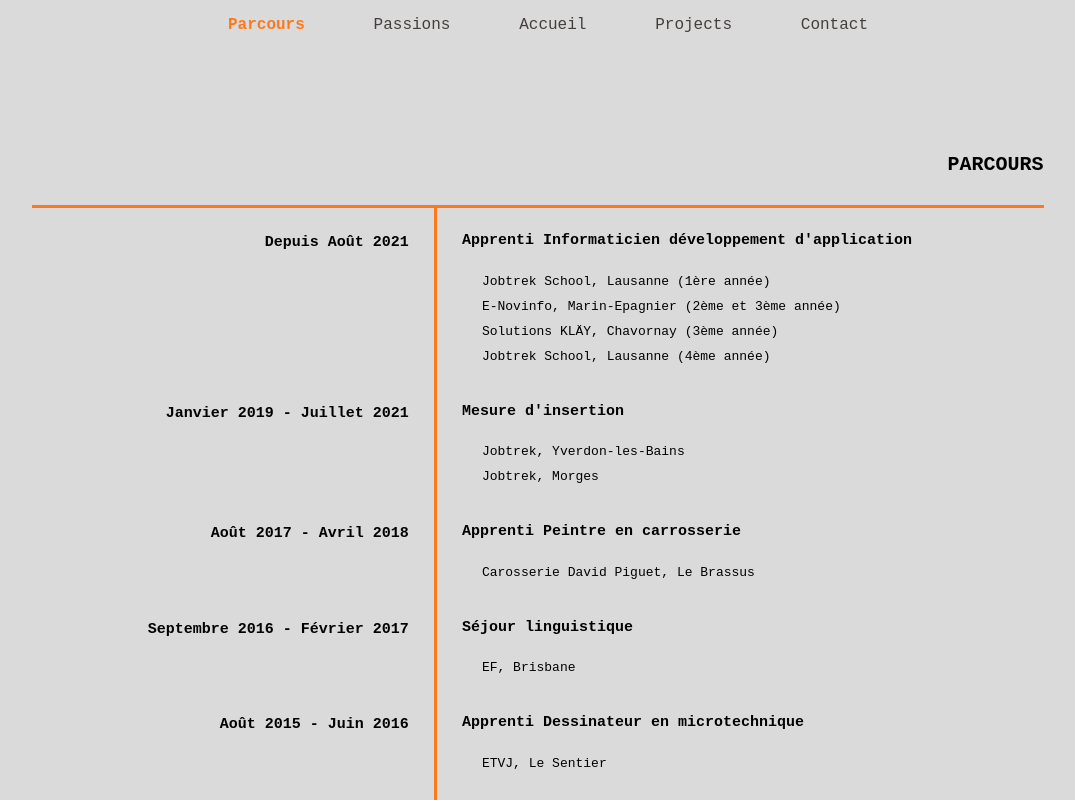
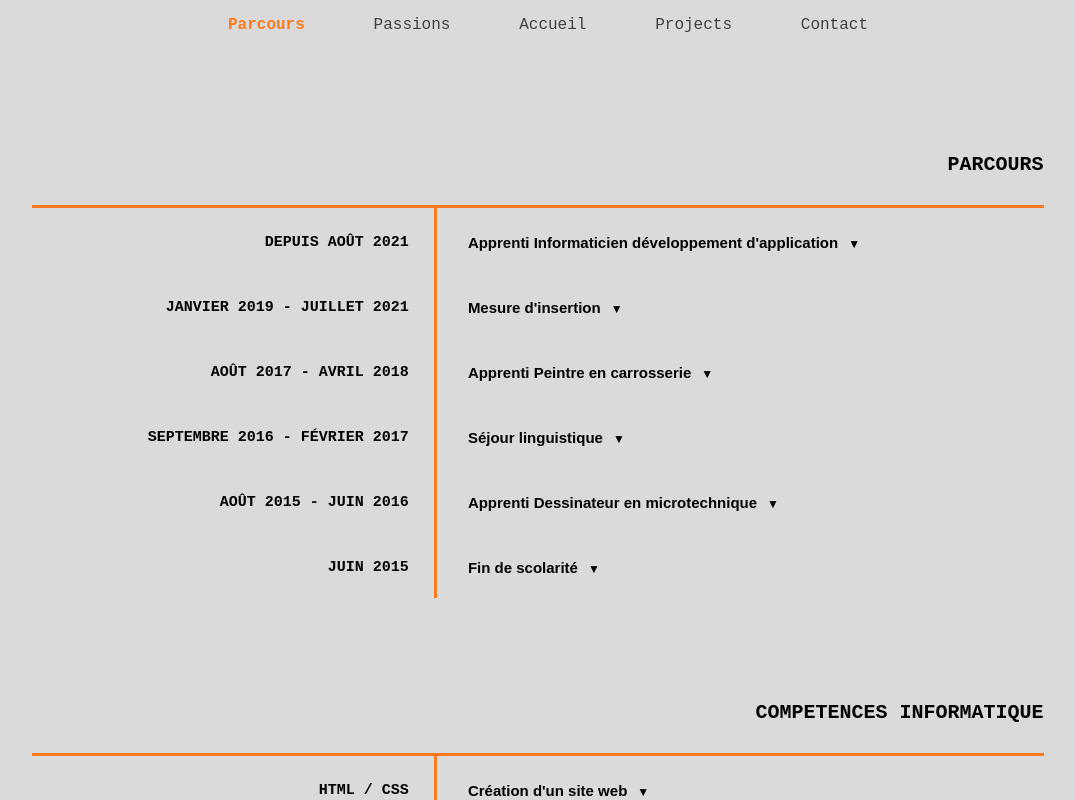
Before and after one commit to ColinRgm/myReactPortfolio, a React (Vite) app: page /parcours in a window 1280 px wide. Shown: the top 800 px of the page, without its empty margins (102-1177 px from the left). Built offline with nearby package versions, Linux system fonts and the light colour scheme.

Commit message:
feat: change the title of the skills and the parcours on a dropdown menu to hide the description

```diff
--- a/src/components/parcoursComponents/MyParcours.jsx
+++ b/src/components/parcoursComponents/MyParcours.jsx
@@ -1,3 +1,6 @@
+// Import des dépendances
+import { useState } from "react";
+
 function MyParcours({ information, title, description }) {
 
     const content = {
@@ -26,9 +29,13 @@ function MyParcours({ information, title, description }) {
 
             // Titre du parcours / compètences
             titleStyle: {
+                backgroundColor: "transparent",
+                border: "none",
+                marginTop: "15px",
                 fontSize: "15px",
                 fontWeight: "bold",
                 lineHeight: "1.7",
+                cursor: "pointer"
             },
 
             // Description du parcours / compètences
@@ -44,6 +51,10 @@ function MyParcours({ information, title, description }) {
         }
     }
 
+    const [isOpen, setIsOpen] = useState(false);
+
+    const dropDown = () => setIsOpen(prevState => !prevState);
+
     return (
         <div style={ content }>
 
@@ -54,8 +65,20 @@ function MyParcours({ information, title, description }) {
 
             {/* Content on the right */ }
             <div style={ content.rightGrid }>
-                <p style={ content.rightGrid.titleStyle }>{ title }</p>
-                <p style={ content.rightGrid.descriptionStyle }>{ description }</p>
+
+                <button style={ content.rightGrid.titleStyle } onClick={dropDown}>
+                    { title }
+                    <span style={{ marginLeft: '10px', fontSize: '0.8em' }}>
+                        {isOpen ? '▲' : '▼'}
+                    </span>
+                </button>
+
+                { isOpen && (
+                    <div>
+                        <p style={ content.rightGrid.descriptionStyle }>{ description }</p>
+                    </div>
+
+                ) }
             </div>
 
         </div>
--- a/src/datas/Parcours/Parcours.json
+++ b/src/datas/Parcours/Parcours.json
@@ -1,6 +1,34 @@
 [
   {
-    "information": "Depuis Août 2021",
+    "information": "JUIN 2015",
+    "title": "Fin de scolarité",
+    "description": "École secondaire, Le Sentier (VSO)"
+  },
+  {
+    "information": "AOÛT 2015 - JUIN 2016",
+    "title": "Apprenti Dessinateur en microtechnique",
+    "description": "ETVJ, Le Sentier"
+  },
+  {
+    "information": "SEPTEMBRE 2016 - FÉVRIER 2017",
+    "title": "Séjour linguistique",
+    "description": "EF, Brisbane"
+  },
+  {
+    "information": "AOÛT 2017 - AVRIL 2018",
+    "title": "Apprenti Peintre en carrosserie",
+    "description": "Carosserie David Piguet, Le Brassus"
+  },
+  {
+    "information": "JANVIER 2019 - JUILLET 2021",
+    "title": "Mesure d'insertion",
+    "description": [
+      "Jobtrek, Yverdon-les-Bains \n",
+      "Jobtrek, Morges"
+    ]
+  },
+  {
+    "information": "DEPUIS AOÛT 2021",
     "title": "Apprenti Informaticien développement d'application",
     "description": [
       "Jobtrek School, Lausanne (1ère année) \n",
@@ -8,33 +36,5 @@
       "Solutions KLÄY, Chavornay (3ème année) \n",
       "Jobtrek School, Lausanne (4ème année)"
     ]
-  },
-  {
-    "information": "Janvier 2019 - Juillet 2021",
-    "title": "Mesure d'insertion",
-    "description": [
-      "Jobtrek, Yverdon-les-Bains \n",
-      "Jobtrek, Morges"
-    ]
-  },
-  {
-    "information": "Août 2017 - Avril 2018",
-    "title": "Apprenti Peintre en carrosserie",
-    "description": "Carosserie David Piguet, Le Brassus"
-  },
-  {
-    "information": "Septembre 2016 - Février 2017",
-    "title": "Séjour linguistique",
-    "description": "EF, Brisbane"
-  },
-  {
-    "information": "Août 2015 - Juin 2016",
-    "title": "Apprenti Dessinateur en microtechnique",
-    "description": "ETVJ, Le Sentier"
-  },
-  {
-    "information": "Juin 2015",
-    "title": "Fin de scolarité",
-    "description": "École secondaire, Le Sentier (VSO)"
   }
 ]
--- a/src/datas/Parcours/Skills.json
+++ b/src/datas/Parcours/Skills.json
@@ -63,5 +63,14 @@
       "Création de page \n",
       "Design"
     ]
+  },
+  {
+    "information": "PHOTOSHOP",
+    "title": "Création d'un catalogue de produit",
+    "description": [
+      "Mise en page \n",
+      "Design",
+      "Import / Export d'image"
+    ]
   }
 ]
--- a/src/pages/ParcoursPage.jsx
+++ b/src/pages/ParcoursPage.jsx
@@ -14,6 +14,7 @@ function ParcoursPage() {
 
         grid: {
             width: "80%",
+            marginBottom: 100,
 
             // Titre de la grille
             titleStyle: {
@@ -36,12 +37,12 @@ function ParcoursPage() {
                 <p style={ content.grid.titleStyle }>PARCOURS</p>
 
                 {
-                    parcours.map((parcour, index) => (
+                    [...parcours].reverse().map((parcours, index) => (
                         <MyParcours
                             key={ index }
-                            information={ parcour.information }
-                            title={ parcour.title }
-                            description={ parcour.description }
+                            information={ parcours.information }
+                            title={ parcours.title }
+                            description={ parcours.description }
                         />
                     ))
                 }
```
